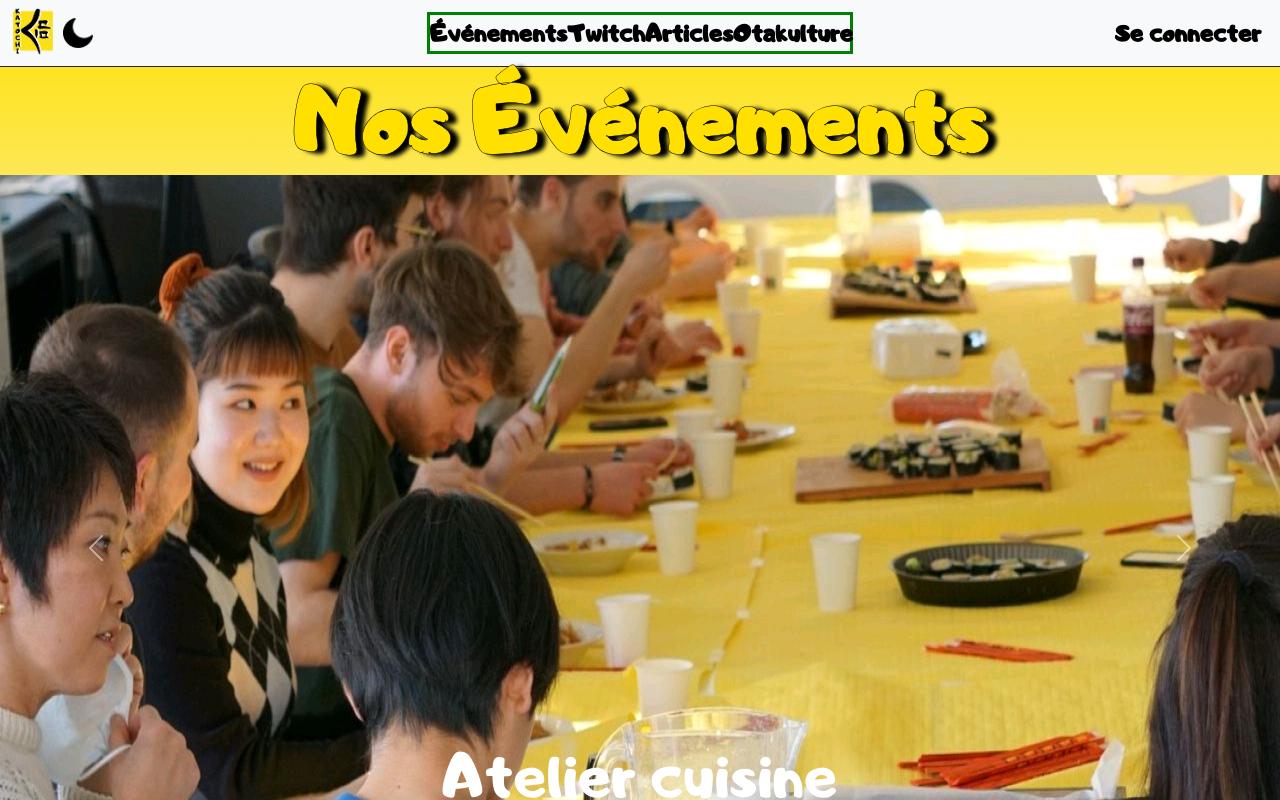
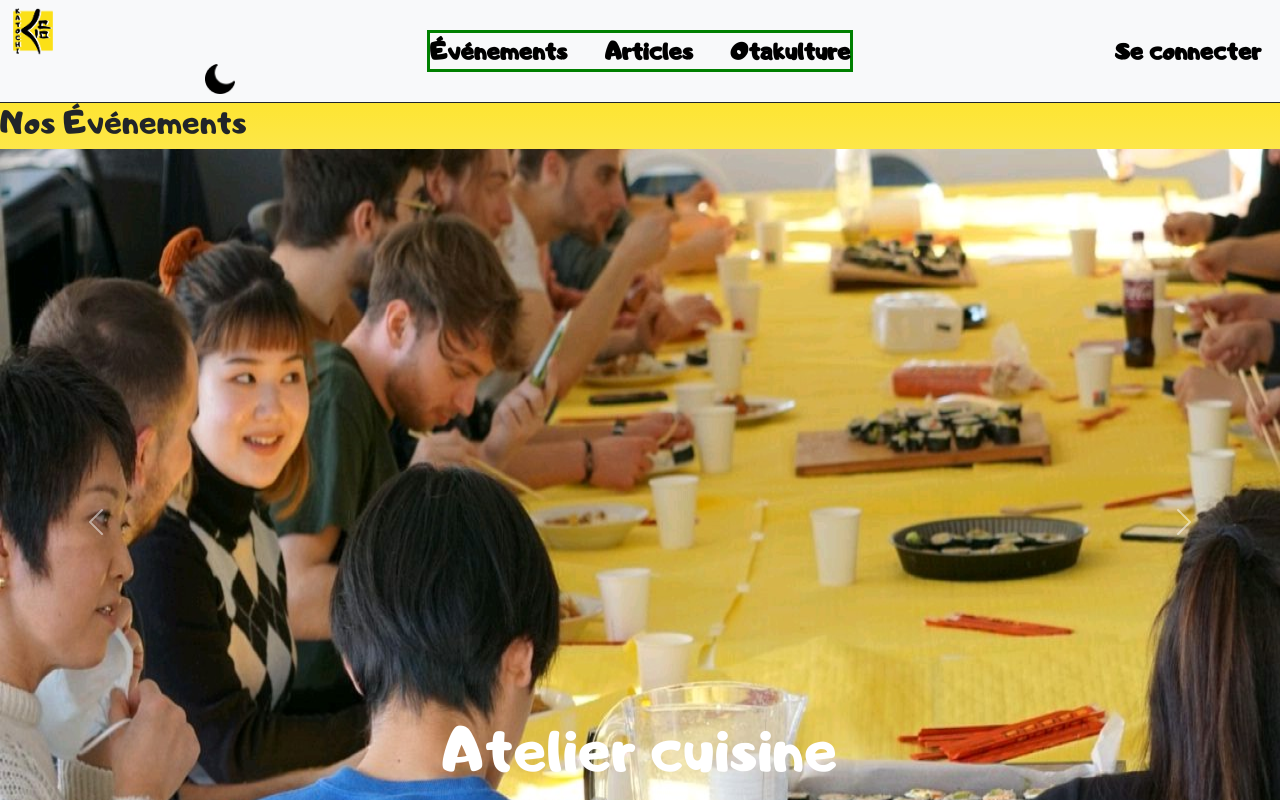
Before and after one commit to Orrigine/Katochi, a React (Create React App) app in the folder katochi/: page / in a window 1280 px wide. Shown: the top 800 px of the page. Built offline with nearby package versions, Linux system fonts and the light colour scheme.

Commit message:
minor bug fixes

```diff
--- a/katochi/src/App.jsx
+++ b/katochi/src/App.jsx
@@ -8,7 +8,6 @@ import './css/App.css';
 
 import Acceuil from "./pages/Acceuil.jsx";
 import Events from "./pages/Events.jsx";
-import Twitch from "./pages/Twitch.jsx";
 import Articles from "./pages/Articles.jsx";
 import Otakulture from "./pages/Otakulture.jsx";
 import Account from "./pages/Account.jsx";
@@ -23,7 +22,6 @@ class App extends Component {
                 <Routes>
                   <Route exact path="/" element={<Acceuil />} />
                   <Route exact path="/events" element={<Events />} />
-                  <Route exact path="/twitch" element={<Twitch />} />
                   <Route exact path="/articles" element={<Articles />} />
                   <Route exact path="/otakulture" element={<Otakulture />} />
                   <Route exact path="/sign" element={<Sign />} />
--- a/katochi/src/components/Navigation.jsx
+++ b/katochi/src/components/Navigation.jsx
@@ -1,6 +1,6 @@
 import React from "react"
 import { Link } from "react-router-dom"
-import { Navbar, Nav, Container, Button } from "react-bootstrap"
+import { Container, Navbar } from "react-bootstrap"
 import { Component } from "react";
 import { Row, Col } from "react-bootstrap";
 
@@ -24,13 +24,12 @@ class Navigation extends Component {
                                     {/* <Nav className="me-auto"> */}
                                         <Col className="vert left" lg={4}>
                                             <Link to="/"><img src={Logo} height="50"  className="" alt="logo" /></Link>
-                                            <a className="moon"><img src={DarkMoon} height="30"  className="" alt="logo" /></a>
+                                            <Container className="moon"><img src={DarkMoon} height="30"  className="" alt="logo" /></Container>
 
                                         </Col>
 
                                         <Col className="mid" lg={4}>
                                             <Link className="align-items-center" id="navlink" to="/events">Événements</Link>
-                                            <Link className="align-items-center" id="navlink" to="/twitch">Twitch</Link>
                                             <Link className="align-items-center" id="navlink" to="/articles">Articles</Link>
                                             <Link className="align-items-center" id="navlink" to="/otakulture">Otakulture</Link>
                                         </Col>
--- a/katochi/src/pages/Acceuil.jsx
+++ b/katochi/src/pages/Acceuil.jsx
@@ -2,7 +2,6 @@ import React, {Component} from "react";
 import Navigation from "../components/Navigation";
 import Carouselle from "../components/Carousel";
 import Footer from "../components/Footer";
-import { Container, Row, Col } from "react-bootstrap"
 import '../fonts/AdigianaUI.ttf';
 import '../css/accueil.css'
 import Twitch from "../components/Twitch";
@@ -20,15 +19,8 @@ class Acceuil extends Component {
         </div>
 
         <div className="event">
-          <div className="event-title">
             <h2>Nos Événements</h2>
-            <div className="carou">
-              <Carouselle />
-            </div>
-          </div>
-          <div className="event-carousel">
-
-          </div>
+            <Carouselle />
         </div>
         <div className="twitch">
           <Twitch />
--- a/katochi/src/pages/Account.jsx
+++ b/katochi/src/pages/Account.jsx
@@ -11,21 +11,27 @@ class Account extends Component {
   constructor(props) {
     super(props)
     this.state = {
-      connected: false
+      connected: true,
+      admin: true
     }
   }
 
   render() {
+
+    if (!this.state.connected) {
       return (<>
         <Navigation />
-
-      {!this.state.connected ?
         <Container className='centered'>
           <p>Vous n'êtes pas connecté !</p>
-          <Link to='/sign'>Connectez-vous ici</Link>
+          <Link to='/sign'>Connectez-vous</Link> ou <Link to='/'>retournez sur la page d'accueil</Link>
         </Container>
-      :
-        <Row>
+        <Footer />
+      </>)
+    }
+
+    return (<>
+      <Navigation />
+      <Row className='justify-content-md-center'>
         <Col sm='12' lg='5'>
           <p>Profile picture</p>
           {/* Put image import from db */}
@@ -35,7 +41,6 @@ class Account extends Component {
           {/* Put stats import from db */}
         </Col>
       </Row>
-      }
 
       <Container className='centered'>
         <Link to='/'>Revenir sur la page d'accueil</Link>
--- a/katochi/src/pages/Twitch.jsx
+++ /dev/null
@@ -1,24 +0,0 @@
-import React, { Component } from "react";
-import Navigation from "../components/Navigation";
-import Footer from "../components/Footer";
-import '../fonts/AdigianaUI.ttf';
-import '../css/accueil.css'
-import { Link } from "react-router-dom";
-import { Col, Container, Row } from "react-bootstrap";
-
-class Twitch extends Component {
-
-  render() {
-    return (<>
-      <Navigation />
-
-      <Container className='centered'>
-        <Link to='/'>Revenir sur la page d'accueil</Link>
-      </Container>
-
-      <Footer />
-    </>);
-  }
-}
-
-export default Twitch;
```
Also changed, not shown: 1 other file (tests, documents, lock files or other folders). Lines whose indentation alone changed are shown as unchanged.
